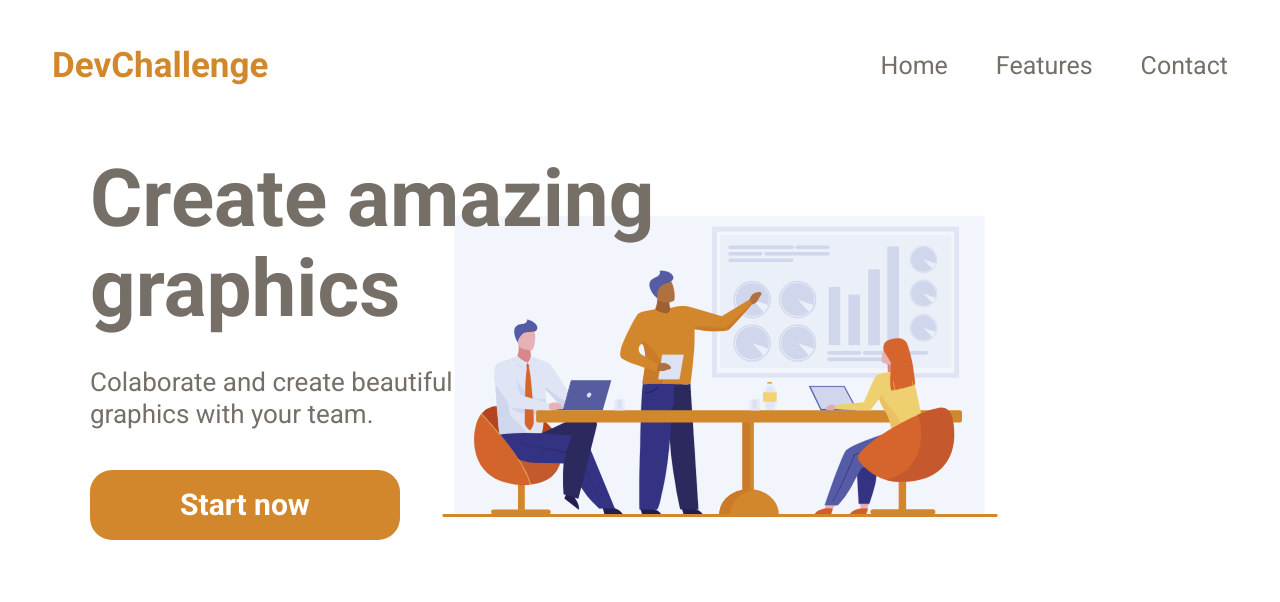
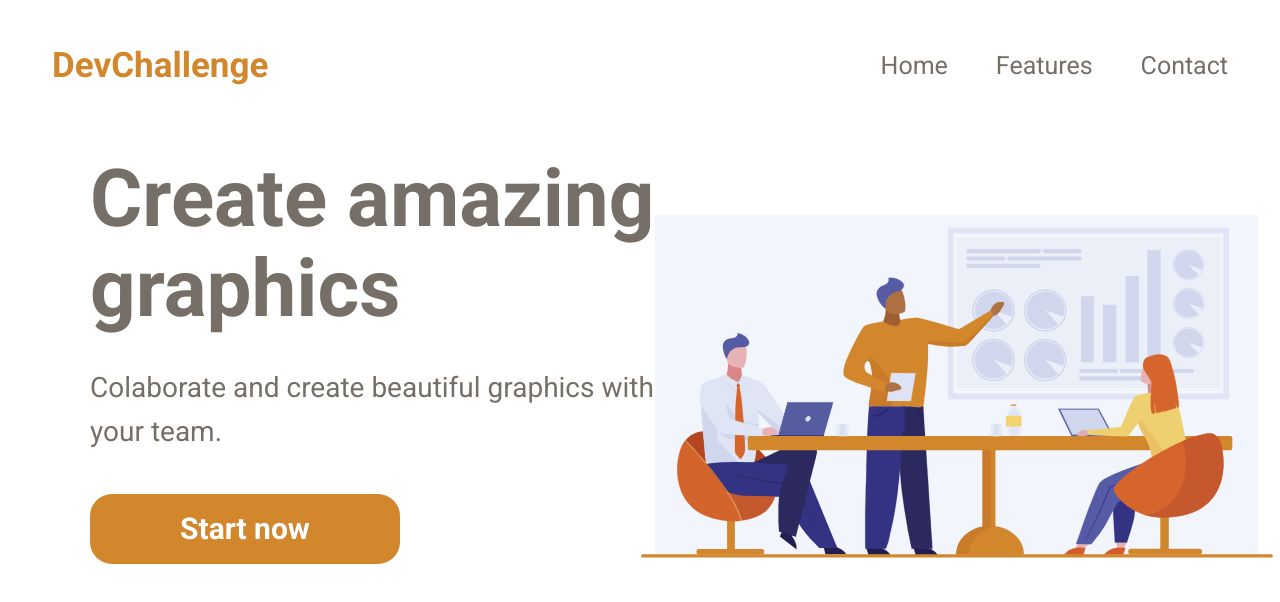
Before and after one commit to RenanTRS/AmazingGrap-DevChallenge, a React (Create React App) app: page / in a window 1280 px wide. Shown: the top 602 px of the page. Built offline with nearby package versions, Linux system fonts and the light colour scheme.

Commit message:
fixed bugs

```diff
--- a/src/styles/global.scss
+++ b/src/styles/global.scss
@@ -68,11 +68,17 @@ li{
     }
 
 }
+@media screen and (min-width: 1270px) {
+    #container{
+        background-size: 66rem;
+        background-position: 627px 186px;
+        padding: 0px 0 3rem 0;
+    }
+}
+
 @media screen and (min-width: 1300px) {
     #container{
-        background-size: 66rem;
         background-position: 637px 186px;
-        padding: 0px 0 3rem 0;
     }
 }
 @media screen and (min-width: 1440px){
--- a/src/styles/main.scss
+++ b/src/styles/main.scss
@@ -137,7 +137,7 @@ main.toggle{
         }
     }
 }
-@media screen and (min-width: 1300px) {
+@media screen and (min-width: 1200px) {
     main{
         section{
             p{
```
